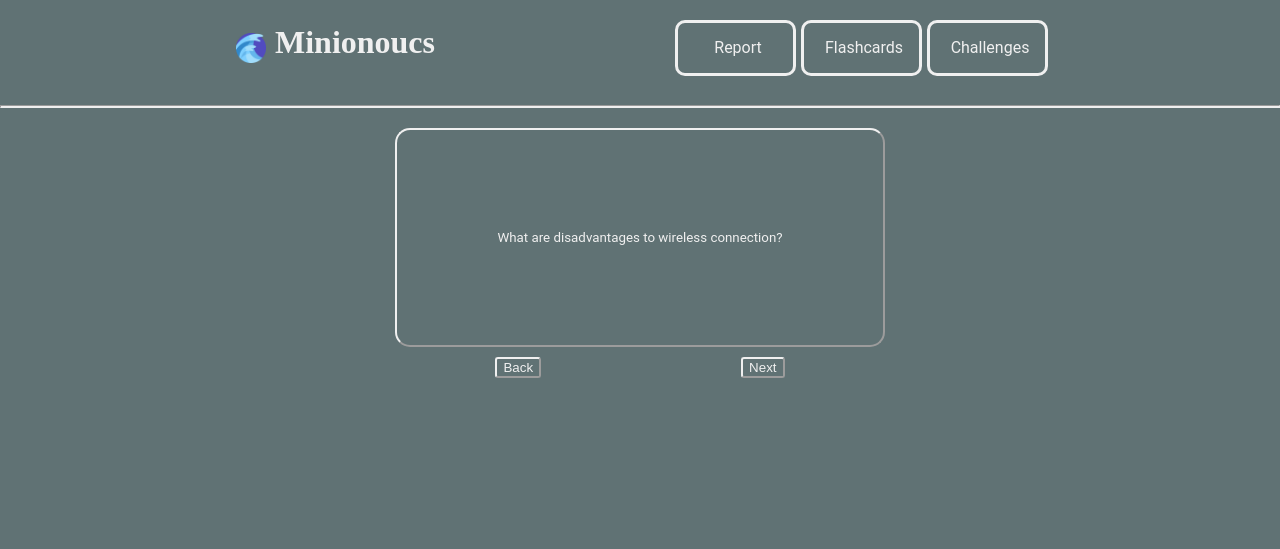
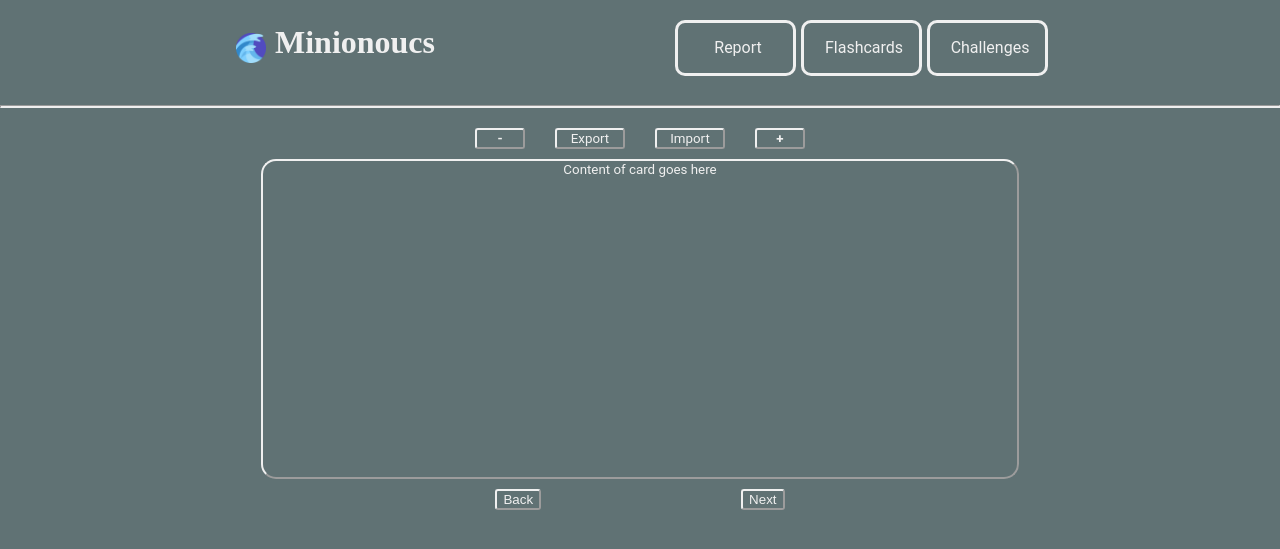
Before and after one commit to minion324/minion324.github.io, a Flask app: page /flashcards in a window 1280 px wide. Shown: the top 549 px of the page. Run offline with Flask 3, Linux system fonts and the light colour scheme.

Commit message:
Learned how to send request to backend and have backend respond. Made export save to documents folder as flashcard.json

```diff
--- a/app.py
+++ b/app.py
@@ -1,4 +1,5 @@
-from flask import Flask, render_template
+from flask import Flask, render_template, request, jsonify
+import json
 
 app = Flask(__name__, template_folder="templates", static_folder='static', static_url_path='/')
 @app.route('/')
@@ -15,7 +16,29 @@ def challenges():
 
 @app.route('/report')
 def report():
-    return render_template("report.html")
+    # return render_template("report.html")
+    return "Yes"
+
+
+# javascript is requesting to flask to process ... and the flask is processing that request
+# and returns that response to javascript
+@app.route('/exportCard', methods=["POST"])
+def exportCard():
+    if request.method == "POST":
+        # Reads the request body from the frontend (which is a JSON string)
+        # Parses that JSON string into a Python data structure
+        # Returns a Python dict (or list, depending on the JSON)
+        data = request.get_json()
+        json_string = json.dumps(data)
+        # file_path = "/home/minion/Documents/flashcard.json"
+        file_path = "flashcard.json"
+        with open(file_path, 'w') as file:
+            file.write(json_string)
+        print("Received Data:", data)
+        # Jsonify is turning a python object into a JSON format
+        return jsonify({"status": "success"})
+    return None
+
 
 if __name__ == '__main__':
   app.run(host='0.0.0.0', port=5555, debug=True)
--- a/static/css/style.css
+++ b/static/css/style.css
@@ -116,12 +116,66 @@ hr {
 }
 
 #flashContent {
-    padding: 100px;
-    max-width: 500px;
+    padding-left: 300px;
+    padding-right: 300px;
+    padding-bottom: 300px;
     margin-bottom: 10px;
     background-color: #607274;
     border-color: #F0F0F0;
     border-radius: 15px;
+    color: #F0F0F0;
+    font-family: roboto, monospace, serif;
+}
+
+.flashUtility{
+    display: flex;
+    justify-content: center;
+    margin-bottom: 10px;
+    gap: 30px;
+}
+
+#addCard{
+    display: flex;
+    justify-content: center;
+    width: 50px;
+    background-color: #607274;
+    border-color: #F0F0F0;
+    border-radius: 3px;
+    color: #F0F0F0;
+    font-family: roboto, monospace, serif;
+    font-weight: bold;
+}
+
+#removeCard{
+    display: flex;
+    justify-content: center;
+    width: 50px;
+    background-color: #607274;
+    border-color: #F0F0F0;
+    border-radius: 3px;
+    color: #F0F0F0;
+    font-family: roboto, monospace, serif;
+    font-weight: bold;
+}
+
+#exportCard{
+    display: flex;
+    justify-content: center;
+    width: 70px;
+    background-color: #607274;
+    border-color: #F0F0F0;
+    border-radius: 3px;
+    color: #F0F0F0;
+    font-family: roboto, monospace, serif;
+}
+
+#importCard{
+    display: flex;
+    justify-content: center;
+    width: 70px;
+    background-color: #607274;
+    border-color: #F0F0F0;
+    border-radius: 3px;
     color: #F0F0F0;
     font-family: roboto, monospace, serif;
 }
@@ -146,3 +200,22 @@ hr {
     border-radius: 3px;
     color: #F0F0F0;
 }
+
+form {
+    display: flex;
+    justify-content: center;
+    padding-top: 20px;
+}
+
+input {
+    background-color: #607274;
+    border-color: #F0F0F0;
+    border-radius: 3px;
+    color: #F0F0F0;
+}
+input[type="file"]::file-selector-button {
+    background-color: #607274;
+    border-color: #F0F0F0;
+    border-radius: 3px;
+    color: #F0F0F0;
+}
--- a/static/js/flashcard.js
+++ b/static/js/flashcard.js
@@ -1,31 +1,76 @@
 // Wait for the HTML to fully load before running the script
 document.addEventListener("DOMContentLoaded", () => {
-
 
     const flashForward = document.querySelector(".flashForward");
     const flashBackward = document.querySelector(".flashBack");
     const flashContent = document.querySelector("#flashContent");
+    const exportCard = document.querySelector("#exportCard");
+    const importCard = document.querySelector("#importCard");
 
-
+    //the number is the key and the value is an anonymous object literal so to access something it would be myFlashDictionary.1.question which returns
+    //What are the disadvantages to wireless connection?
     const myFlashDictionary = new Map();
     myFlashDictionary.set(1, {
         question: "What are disadvantages to wireless connection?",
         answer: "Less range, less secure, licensing issues, and potential interference."
     });
+
     myFlashDictionary.set(2, {
         question: "What is Object-Oriented Programming (OOP)?",
         answer: "A programming paradigm based on the concept of 'objects', which can contain data and code."
     });
 
+
     let currentCardId = 1;
     let isShowingQuestion = true;
 
-    // 3. Initialize the first card's content
-
-    flashContent.textContent = myFlashDictionary.get(currentCardId).question;
+    //From fromEntries is turning map which is a data structure into an object
+    let jsonDictionary = Object.fromEntries(myFlashDictionary);
+    console.log(jsonDictionary);
+    //Turns Object into JSON string
+    let jsonString = JSON.stringify(jsonDictionary);
+    console.log("Json string below");
+    console.log(jsonString);
 
 
-    // 4. This function flips the current card
+    //Import and export
+    //Me trying out how to send fetch post request to backend
+
+    async function exportCardFunc(){
+        try {
+            const response = await fetch('/exportCard', {
+                method: 'POST',
+                headers: {
+                    //This is telling the backend what format the data is in. Since I declared the format a json
+                    //Flask is expecting a json format so flask with decide how to parse that format
+                    //Flask will turn this json into a python dictionary.
+                    'Content-Type': 'application/json'
+                },
+                body: jsonString
+            });
+            // response is waiting for a response  from the backend which is a JSON string b/c you can only
+            //send text between frontend and backend with html. The .json() is parsing the json string into javscript object
+            //.json() will turn an json format into a javacsript object
+
+            const result = await response.json();
+            console.log(JSON.stringify(result));
+            alert("You have exported your flashcards!")
+        } catch (error) {
+            console.log("sad");
+        }
+    }
+
+    async function importCardFunc() {
+        try {
+
+        } catch {
+
+        }
+    }
+
+
+  // Basic flashcard logic, flip, next, and back
+
     function flipCard() {
         const card = myFlashDictionary.get(currentCardId);
 
@@ -61,6 +106,7 @@ document.addEventListener("DOMContentLoaded", () => {
     }
 
 
+    //Button click logic
     if (flashContent) {
         flashContent.addEventListener("click", flipCard);
     }
@@ -71,4 +117,11 @@ document.addEventListener("DOMContentLoaded", () => {
         flashBackward.addEventListener("click", prevCard);
     }
 
+    if (exportCard) {
+        exportCard.addEventListener("click", exportCardFunc);
+    }
+    if(importCard) {
+        importCard.addEventListener("click", importCardFunc);
+    }
+
 });
--- a/templates/flashcards.html
+++ b/templates/flashcards.html
@@ -4,6 +4,13 @@
 
 <body>
 {#<h2 class="flashTitle">Flash Cards</h2>#}
+<div class="flashUtility">
+    <button id="removeCard">-</button>
+    <button id="exportCard">Export</button>
+    <button id="importCard">Import</button>
+    <button id="addCard">+</button>
+</div>
+
 <div class="flashcard">
     <button id="flashContent" >Content of card goes here</button>
     <div class="flashButtons">
@@ -11,6 +18,14 @@
         <button class="flashForward">Next</button>
     </div>
 </div>
+
+{#<form id="exportCard" method="POST" action="{{ url_for('exportCard') }}" enctype="multipart/form-data">#}
+{#    <input type="file" name="file" accept="application/json" required="required">#}
+{#    <input type="submit" value="Upload">#}
+{#</form>#}
+{##}
+
+
 <script src="/js/flashcard.js"></script>
 </body>
 
```
